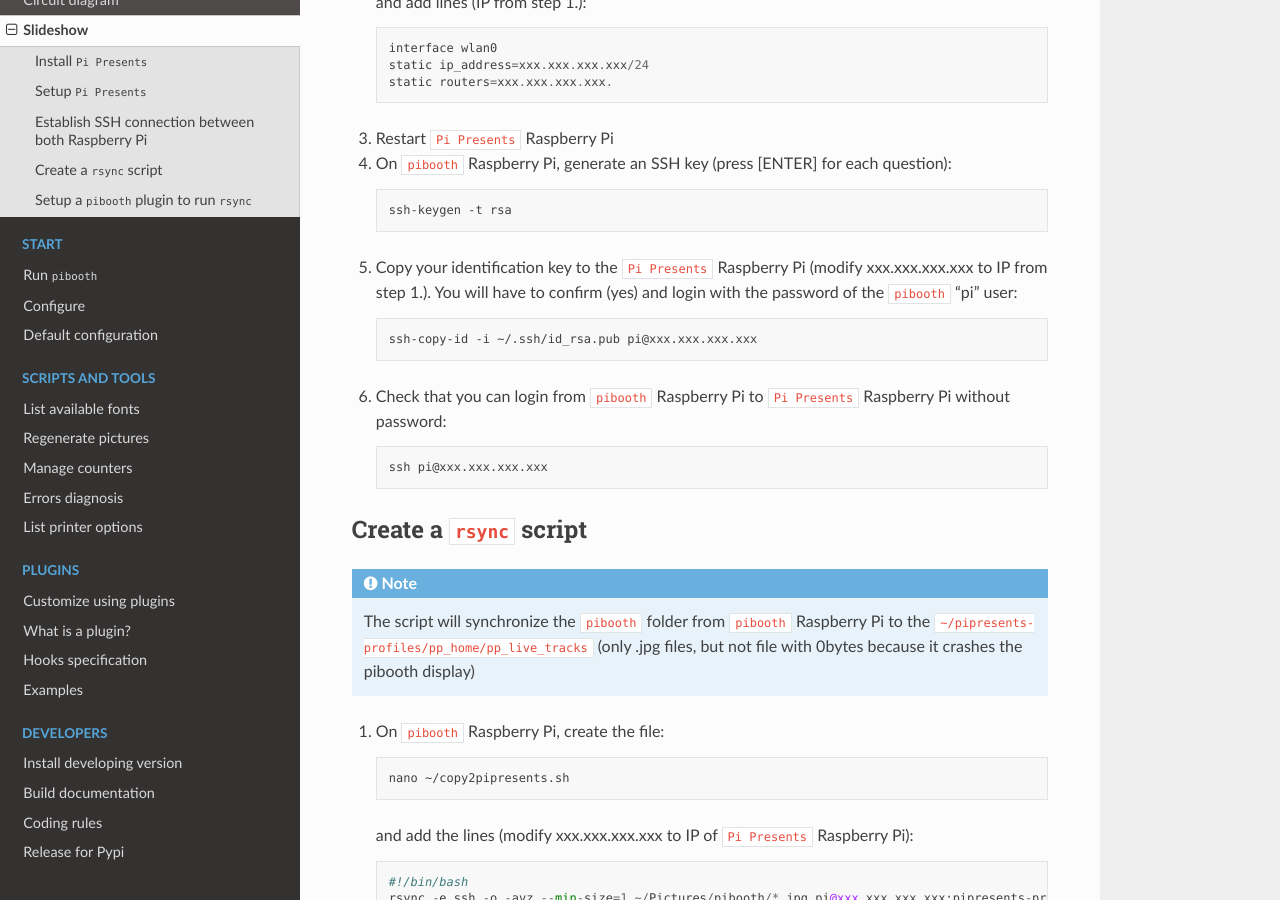
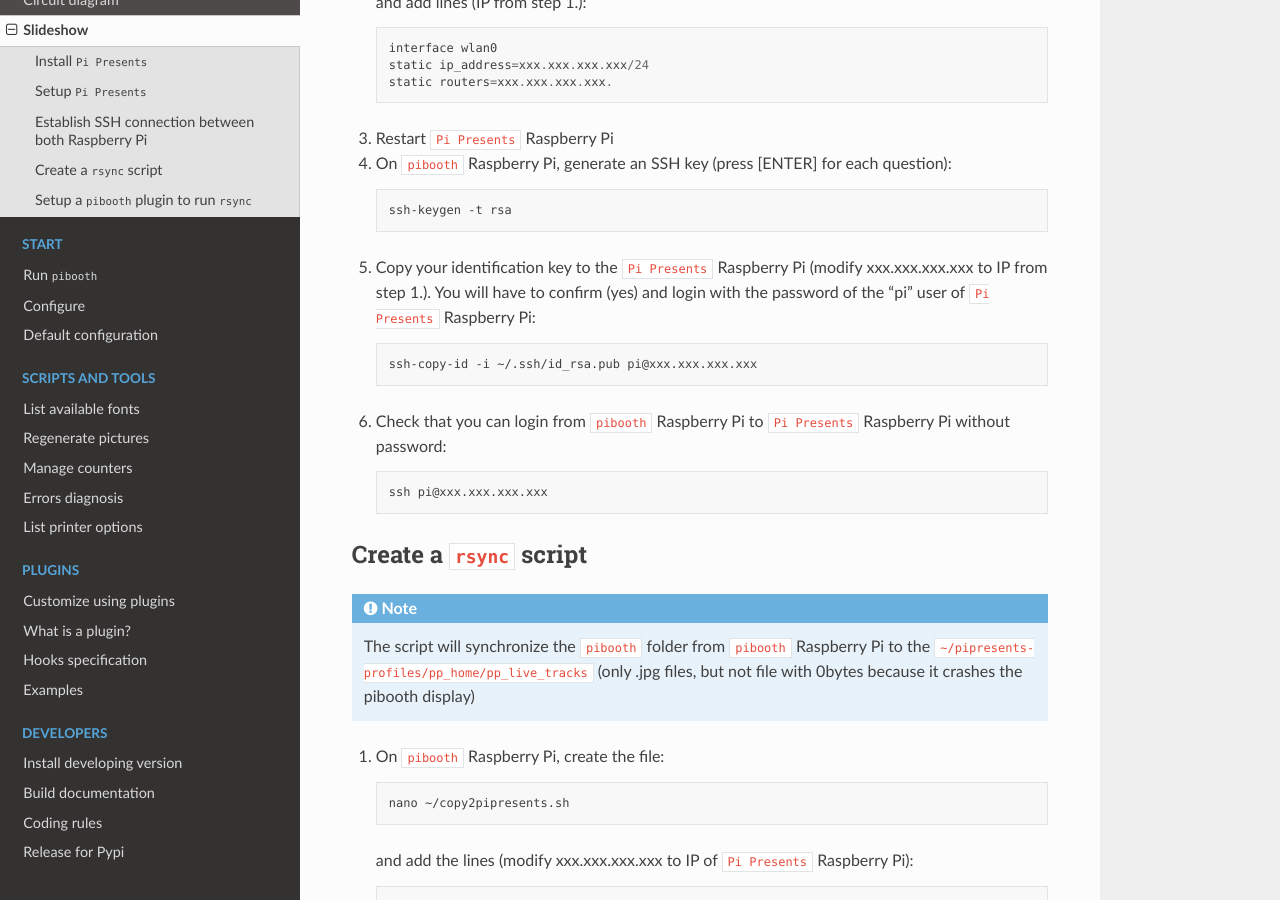
Before and after one commit to pibooth/pibooth, a Sphinx documentation site: the page built from docs/sources/install/slideshow.rst, in a window 1280 px wide and 900 px high, scrolled down 3000 px. Built offline with Sphinx 7.4.7 and the Read the Docs theme 2.0.0, drawn with Linux system fonts in a browser that asks for light colours; some of the changed text lies outside the part shown.

Commit message:
Update slideshow.rst

```diff
--- a/docs/sources/install/slideshow.rst
+++ b/docs/sources/install/slideshow.rst
@@ -156,7 +156,7 @@
       ssh-keygen -t rsa
 
 5. Copy your identification key to the ``Pi Presents`` Raspberry Pi (modify xxx.xxx.xxx.xxx to IP from step 1.).
-   You will have to confirm (yes) and login with the password of the ``pibooth`` "pi" user:
+   You will have to confirm (yes) and login with the password of the "pi" user of ``Pi Presents`` Raspberry Pi:
 
    .. code-block:: bash
 
```
Also changed, not shown: other parts of docs/sources/install/slideshow.rst (+1 -1 lines).
